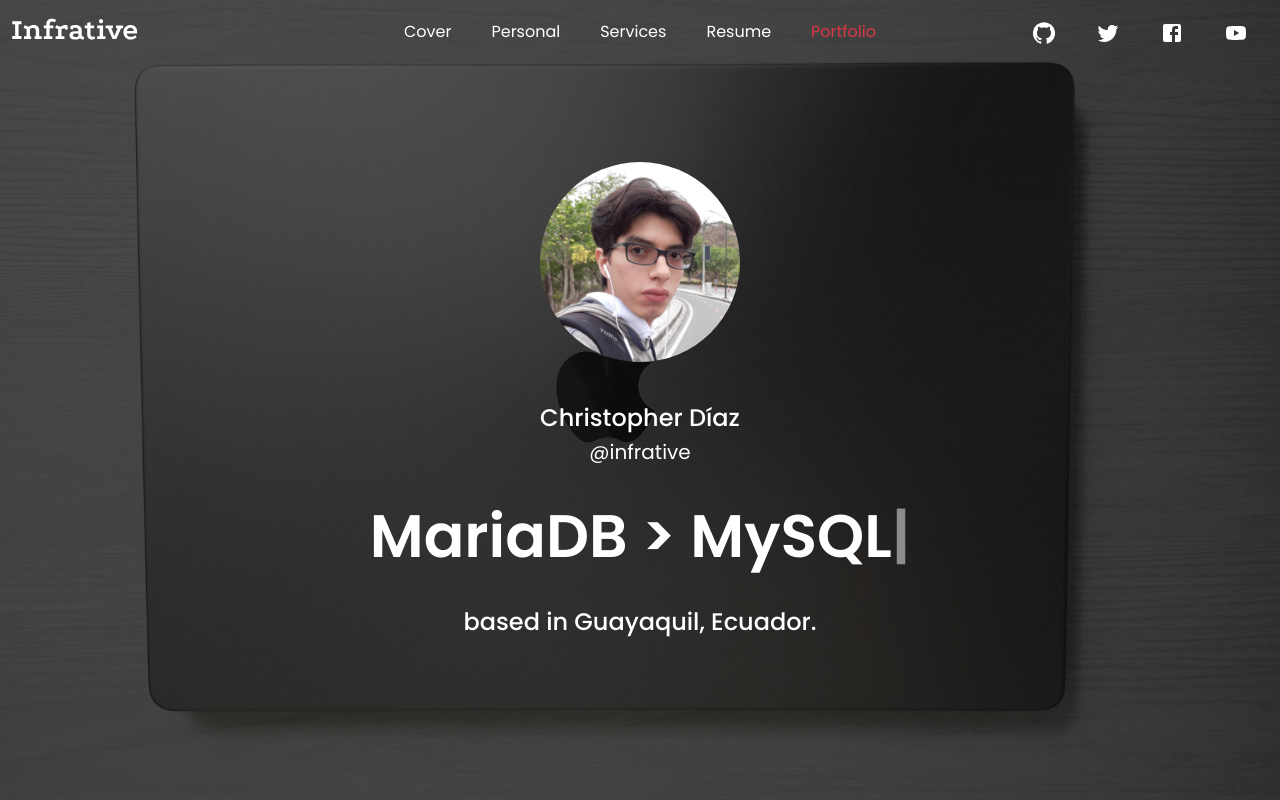
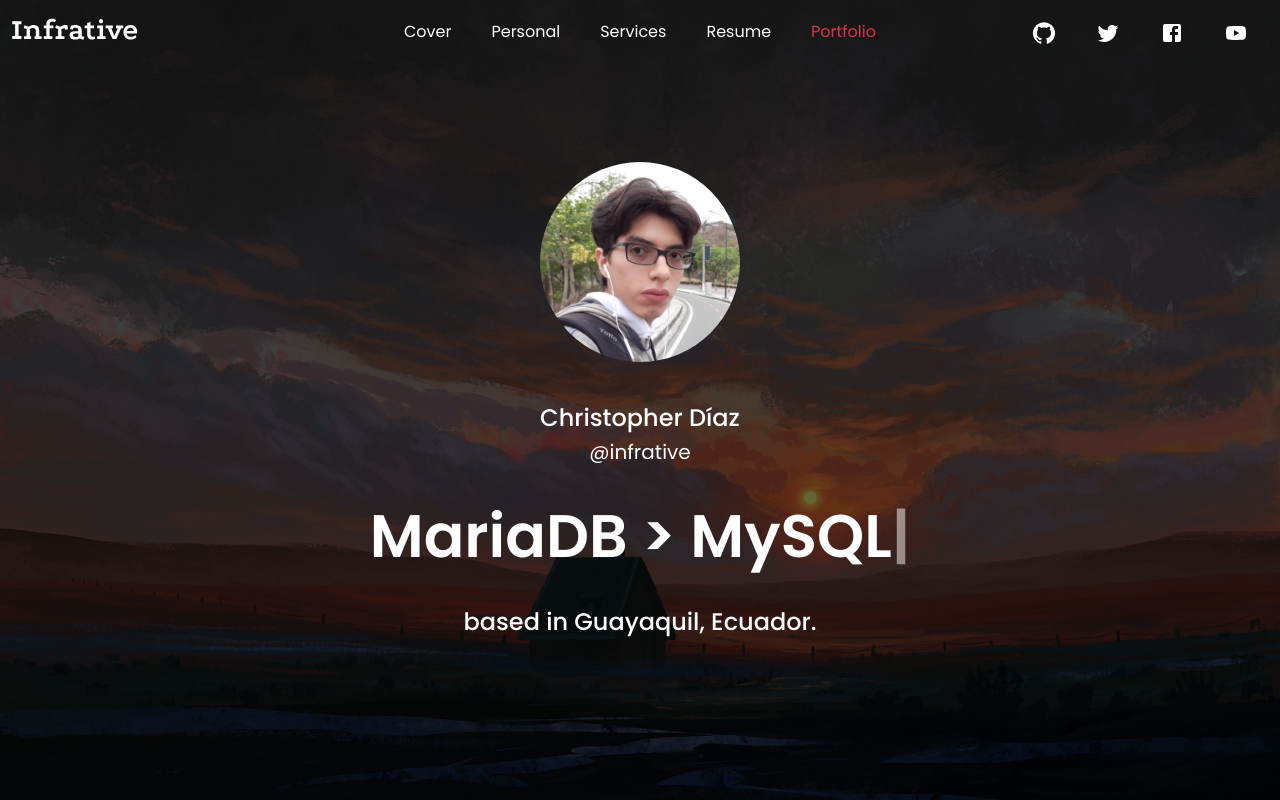
Before and after one commit to lnfrative/lnfrative, a Next.js app: page / in a window 1280 px wide. Shown: the top 800 px of the page. Built offline with nearby package versions, Linux system fonts and the light colour scheme.

Commit message:
update hero cover

```diff
--- a/components/SectionCover/index.tsx
+++ b/components/SectionCover/index.tsx
@@ -32,7 +32,7 @@
             ></div>
             <div
                 ref={coverRef}
-                className="min-h-[inherit] z-0 bg-hero-cover bg-fixed bg-cover bg-center bg-no-repeat absolute top-0 left-0 h-full w-full"
+                className="min-h-[inherit] z-0 bg-sun-cover bg-fixed bg-cover bg-no-repeat absolute top-0 left-0 h-full w-full"
             ></div>
             <div className="relative pt-20 pb-20 z-20 min-h-screen flex">
                 <div className="m-auto text-center">
--- a/components/SectionCover/module.ts
+++ b/components/SectionCover/module.ts
@@ -6,7 +6,7 @@
     scrollEvent.subscribe(() => {
         const { scrollY } = window
         if (scrollY < 1200 && ref.current) {
-            ref.current.style.backgroundPosition = `center ${-window.scrollY / 2.3}px`
+            ref.current.style.backgroundPosition = `center ${-window.scrollY / 1.5}px`
         }
     })
 }
--- a/tailwind.config.js
+++ b/tailwind.config.js
@@ -11,6 +11,7 @@
     },
     backgroundImage: {
       'hero-cover': "url('../images/hero_cover.jpg')",
+      'sun-cover': "url('../images/cover.jpeg')",
     },
     extend: {
       colors: {
```
